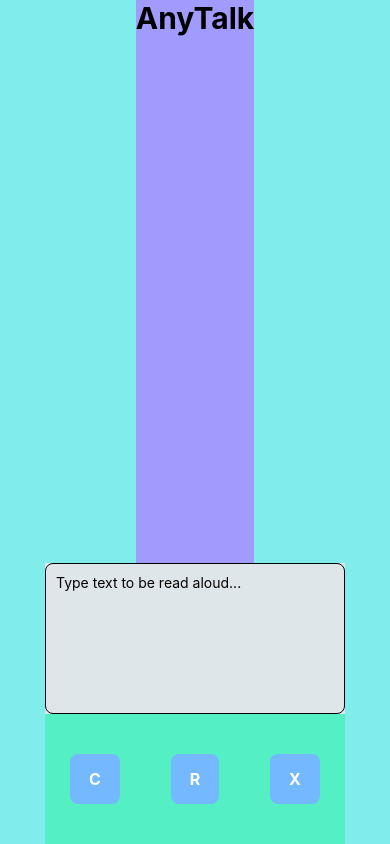
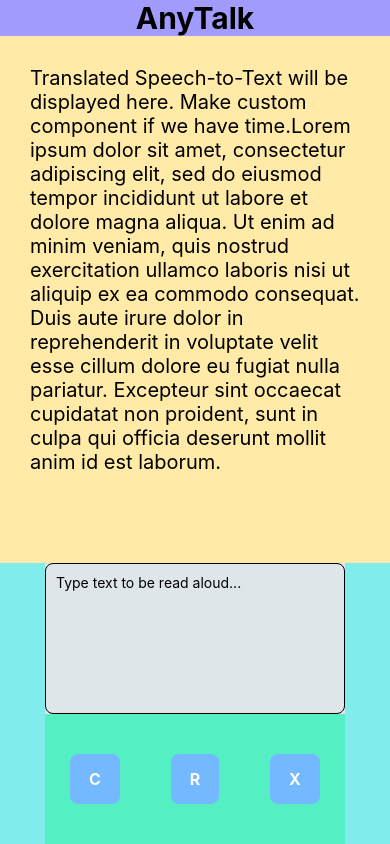
Before and after one commit to ansonhywan/AnyTalk-app, a React Native app: screen / in a window 390 px wide. Built offline with nearby package versions, Linux system fonts and the light colour scheme; what react-native-audio-recorder-player would draw is missing.

Commit message:
Added styling and placeholder for where text received from S-to-T will be displayed.

```diff
--- a/App.js
+++ b/App.js
@@ -20,6 +20,19 @@
       <View style={styles.body}>
         <View style={styles.title_view}>
           <Text style={styles.title}>AnyTalk</Text>
+          <View style={styles.text_view}>
+            <Text style={styles.translated_text}>
+              Translated Speech-to-Text will be displayed here. Make custom
+              component if we have time.Lorem ipsum dolor sit amet, consectetur
+              adipiscing elit, sed do eiusmod tempor incididunt ut labore et
+              dolore magna aliqua. Ut enim ad minim veniam, quis nostrud
+              exercitation ullamco laboris nisi ut aliquip ex ea commodo
+              consequat. Duis aute irure dolor in reprehenderit in voluptate
+              velit esse cillum dolore eu fugiat nulla pariatur. Excepteur sint
+              occaecat cupidatat non proident, sunt in culpa qui officia
+              deserunt mollit anim id est laborum.
+            </Text>
+          </View>
         </View>
         <View style={styles.input_view}>
           <TextInput
@@ -101,10 +114,20 @@
   title_view: {
     flex: 1,
     backgroundColor: '#a29bfe',
+    alignItems: 'center',
+    justifyContent: 'center',
+  },
+  text_view: {
+    flex: 1,
+    padding: 30,
+    backgroundColor: '#ffeaa7',
   },
   title: {
     fontSize: 30,
     fontWeight: 'bold',
+  },
+  translated_text: {
+    fontSize: 20,
   },
   input_view: {
     backgroundColor: '#dfe6e9',
```
